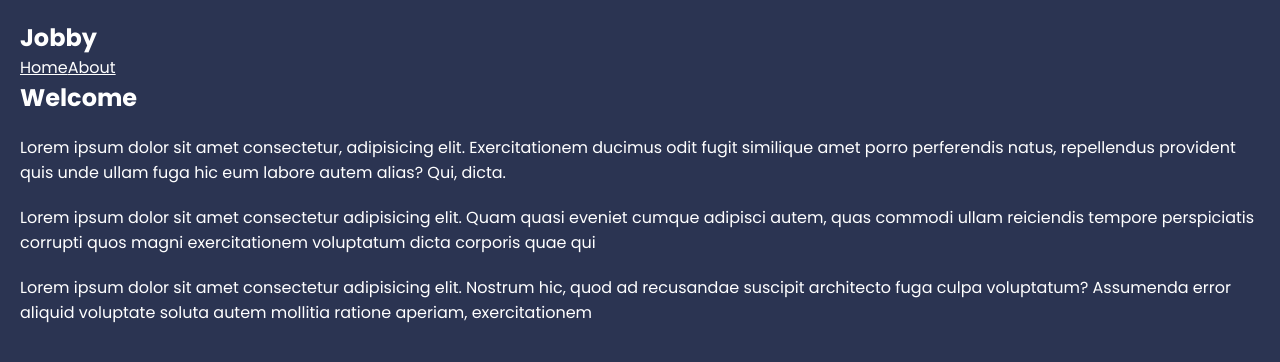
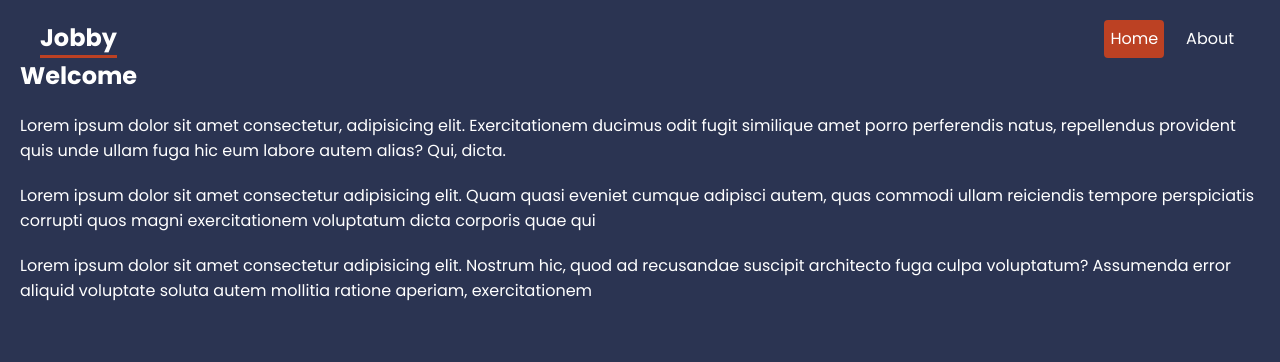
Before and after one commit to Belgotech/Jobby, a React (Create React App) app: page / in a window 1280 px wide. Shown: the top 362 px of the page. Built offline with nearby package versions, Linux system fonts and the light colour scheme.

Commit message:
New Commit

```diff
--- a/src/index.css
+++ b/src/index.css
@@ -28,6 +28,25 @@ button {
 
 /* navbar */
 
+header nav {
+  display: flex;
+  gap: 16px;
+  justify-content: flex-end;
+  max-width: 1200px;
+  margin: 0 auto;
+}
+header nav h1 {
+  margin-right: auto;
+  border-bottom: 3px solid var(--primary);
+}
+header nav a{
+  text-decoration: none;
+  padding: 6px;
+  border-radius: 4px;
+}
+header nav a.active {
+  background: var(--primary);
+}
 
 /* page content */
 
```
